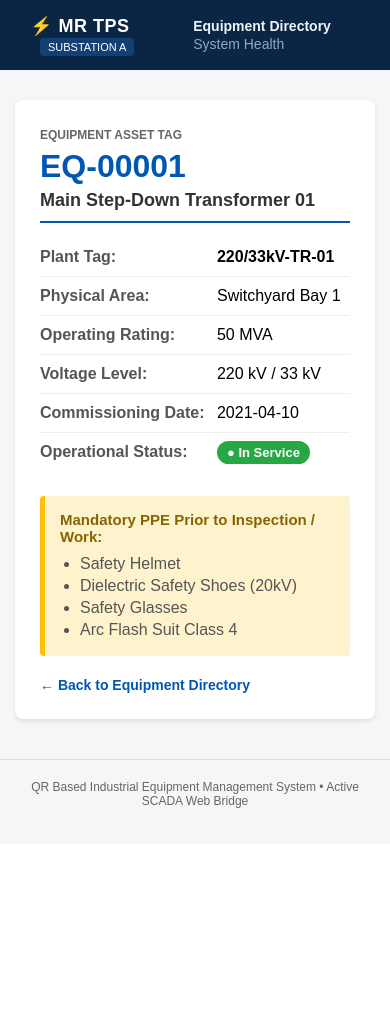
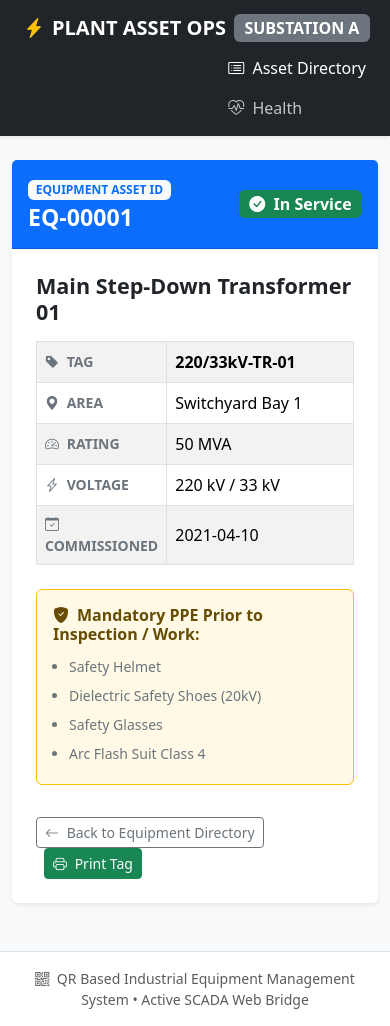
Before and after one commit to gpatel1806/TPS-QR-environment, a Flask app: page /equipment/EQ-00001 in a window 390 px wide. Before the commit the page ends 808 px from the top, so only its background shows below. Run offline with Flask 3, Linux system fonts and the light colour scheme.

Commit message:
fix: optimize equipment table for narrow mobile viewports and add print button

```diff
--- a/templates/base.html
+++ b/templates/base.html
@@ -4,32 +4,44 @@
     <meta charset="UTF-8">
     <meta name="viewport" content="width=device-width, initial-scale=1.0">
     <title>{% block title %}Plant Equipment System{% endblock %}</title>
+
+    <!-- Bootstrap 5 CSS via CDN -->
+    <link href="https://cdn.jsdelivr.net/npm/bootstrap@5.3.3/dist/css/bootstrap.min.css" rel="stylesheet">
+
+    <!-- Bootstrap Icons via CDN -->
+    <link rel="stylesheet" href="https://cdn.jsdelivr.net/npm/bootstrap-icons@1.11.3/font/bootstrap-icons.min.css">
 </head>
-<body style="font-family: Arial, sans-serif; margin: 0; padding: 0; background-color: #f4f6f8;">
+<body class="bg-light d-flex flex-column min-vh-100">
 
-    <!-- Plant Top Navigation Bar -->
-    <nav style="background-color: #0b2545; padding: 15px 30px; display: flex; justify-content: space-between; align-items: center; color: white;">
-        <div>
-            <span style="font-size: 18px; font-weight: bold; letter-spacing: 0.5px;">⚡ MR TPS </span>
-            <span style="font-size: 11px; background-color: #134074; padding: 3px 8px; border-radius: 4px; margin-left: 10px;">SUBSTATION A</span>
-        </div>
-        <div>
-            <a href="/" style="color: #eef4f8; text-decoration: none; font-size: 14px; margin-left: 20px; font-weight: bold;">Equipment Directory</a>
-            <a href="/health" style="color: #8da9c4; text-decoration: none; font-size: 14px; margin-left: 20px;">System Health</a>
+    <!-- Industrial Top Navigation Bar -->
+    <nav class="navbar navbar-expand-lg navbar-dark bg-dark shadow-sm">
+        <div class="container-fluid px-4">
+            <a class="navbar-brand fw-bold text-uppercase d-flex align-items-center" href="/">
+                <i class="bi bi-lightning-charge-fill text-warning me-2"></i>
+                Plant Asset Ops
+                <span class="badge bg-secondary ms-2 fs-6">Substation A</span>
+            </a>
+            <div class="navbar-nav ms-auto">
+                <a class="nav-link active" href="/"><i class="bi bi-card-list me-1"></i> Asset Directory</a>
+                <a class="nav-link text-light opacity-75" href="/health"><i class="bi bi-heart-pulse me-1"></i> Health</a>
+            </div>
         </div>
     </nav>
 
-    <!-- Main Dynamic Content Bay -->
-    <main style="max-width: 800px; margin: 30px auto; padding: 0 15px;">
+    <!-- Main Container -->
+    <main class="container my-4 flex-grow-1">
         {% block content %}
-        <!-- Child pages inject their content here -->
         {% endblock %}
     </main>
 
-    <!-- Global Footer -->
-    <footer style="text-align: center; padding: 20px; color: #666; font-size: 12px; margin-top: 40px; border-top: 1px solid #ddd;">
-        QR Based Industrial Equipment Management System &bull; Active SCADA Web Bridge
+    <!-- Industrial Footer -->
+    <footer class="bg-white border-top text-center py-3 text-muted small">
+        <div class="container">
+            <i class="bi bi-qr-code me-1"></i> QR Based Industrial Equipment Management System &bull; Active SCADA Web Bridge
+        </div>
     </footer>
 
+    <!-- Bootstrap Bundle with Popper (JavaScript for interactive components) -->
+    <script src="https://cdn.jsdelivr.net/npm/bootstrap@5.3.3/dist/js/bootstrap.bundle.min.js"></script>
 </body>
 </html>
--- a/templates/equipment.html
+++ b/templates/equipment.html
@@ -5,84 +5,98 @@
 {% endblock %}
 
 {% block content %}
-<div style="background: white; padding: 25px; border-radius: 8px; box-shadow: 0 2px 4px rgba(0,0,0,0.1);">
+<div class="row justify-content-center">
+    <div class="col-lg-8 col-md-10 col-12">
 
-    <!-- Header Section -->
-    <div style="border-bottom: 2px solid #0056b3; padding-bottom: 10px; margin-bottom: 15px;">
-        <span style="font-size: 12px; font-weight: bold; color: #666; text-transform: uppercase;">Equipment Asset Tag</span>
-        <h1 style="margin: 5px 0; color: #0056b3;">{{ equipment_id }}</h1>
-        <h2 style="margin: 0; font-size: 18px; color: #333;">{{ equipment.name }}</h2>
+        <!-- Critical Warning Alert if Tripped/Breakdown -->
+        {% if equipment.status == "Breakdown" %}
+        <div class="alert alert-danger d-flex align-items-center shadow-sm" role="alert">
+            <i class="bi bi-exclamation-triangle-fill fs-3 me-3"></i>
+            <div>
+                <h5 class="alert-heading mb-1 fw-bold">CRITICAL WARNING: ASSET LOCKED OUT</h5>
+                <p class="mb-0 small">This unit is in an unscheduled breakdown condition. Do not energize or operate without clearance from the Electrical Safety Officer.</p>
             </div>
-
-    <!-- Critical Warning Banner for Breakdown -->
-    {% if equipment.status == "Breakdown" %}
-        <div style="background-color: #dc3545; color: white; padding: 12px; border-radius: 4px; margin-bottom: 15px; font-weight: bold;">
-            CRITICAL WARNING: Equipment is locked out due to an unscheduled breakdown. Do not energize.
         </div>
         {% endif %}
 
-    <!-- Specifications Table -->
-    <table style="width: 100%; border-collapse: collapse; text-align: left;">
-        <tr style="border-bottom: 1px solid #eee;">
-            <th style="padding: 10px 0; color: #555;">Plant Tag:</th>
-            <td style="padding: 10px 0; font-weight: bold;">{{ equipment.tag }}</td>
-        </tr>
-        <tr style="border-bottom: 1px solid #eee;">
-            <th style="padding: 10px 0; color: #555;">Physical Area:</th>
-            <td style="padding: 10px 0;">{{ equipment.area }}</td>
-        </tr>
-        <tr style="border-bottom: 1px solid #eee;">
-            <th style="padding: 10px 0; color: #555;">Operating Rating:</th>
-            <td style="padding: 10px 0;">{{ equipment.rating }}</td>
-        </tr>
-        <tr style="border-bottom: 1px solid #eee;">
-            <th style="padding: 10px 0; color: #555;">Voltage Level:</th>
-            <td style="padding: 10px 0;">{{ equipment.voltage }}</td>
-        </tr>
-        <tr style="border-bottom: 1px solid #eee;">
-            <th style="padding: 10px 0; color: #555;">Commissioning Date:</th>
-            <td style="padding: 10px 0;">{{ equipment.commission_date }}</td>
+        <!-- Equipment Specification Card -->
+        <div class="card shadow-sm border-0 mb-4">
+            <div class="card-header bg-primary text-white py-3">
+                <div class="d-flex justify-content-between align-items-center">
+                    <div>
+                        <span class="badge bg-light text-primary text-uppercase mb-1">Equipment Asset ID</span>
+                        <h3 class="mb-0 fw-bold">{{ equipment_id }}</h3>
+                    </div>
+                    <div>
+                        <!-- Dynamic Status Badge -->
+                        {% if equipment.status == "In Service" %}
+                            <span class="badge bg-success fs-6"><i class="bi bi-check-circle-fill me-1"></i> In Service</span>
+                        {% elif equipment.status == "Under Maintenance" %}
+                            <span class="badge bg-warning text-dark fs-6"><i class="bi bi-wrench-adjustable me-1"></i> Maintenance</span>
+                        {% elif equipment.status == "Breakdown" %}
+                            <span class="badge bg-danger fs-6"><i class="bi bi-x-octagon-fill me-1"></i> Breakdown</span>
+                        {% else %}
+                            <span class="badge bg-secondary fs-6">{{ equipment.status }}</span>
+                        {% endif %}
+                    </div>
+                </div>
+            </div>
+
+            <div class="card-body p-4">
+                <h4 class="card-title text-dark fw-bold mb-3">{{ equipment.name }}</h4>
+
+                <!-- Technical Specification Table -->
+                <div class="table-responsive">
+    <table class="table table-striped table-bordered align-middle mb-0">
+        <tbody>
+            <tr>
+                <th class="text-secondary small text-uppercase" style="width: 40%;"><i class="bi bi-tag-fill me-1"></i> Tag</th>
+                <td class="fw-bold">{{ equipment.tag }}</td>
             </tr>
             <tr>
-            <th style="padding: 10px 0; color: #555;">Operational Status:</th>
-            <td style="padding: 10px 0;">
-                {% if equipment.status == "In Service" %}
-                    <span style="background-color: #28a745; color: white; padding: 4px 10px; border-radius: 12px; font-size: 13px; font-weight: bold;">
-                        ● In Service
-                    </span>
-                {% elif equipment.status == "Under Maintenance" %}
-                    <span style="background-color: #ffc107; color: #333; padding: 4px 10px; border-radius: 12px; font-size: 13px; font-weight: bold;">
-                        ▲ Under Maintenance
-                    </span>
-                {% elif equipment.status == "Breakdown" %}
-                    <span style="background-color: #dc3545; color: white; padding: 4px 10px; border-radius: 12px; font-size: 13px; font-weight: bold;">
-                        ■ Breakdown / Tripped
-                    </span>
-                {% else %}
-                    <span style="background-color: #6c757d; color: white; padding: 4px 10px; border-radius: 12px; font-size: 13px; font-weight: bold;">
-                        {{ equipment.status }}
-                    </span>
-                {% endif %}
-            </td>
+                <th class="text-secondary small text-uppercase"><i class="bi bi-geo-alt-fill me-1"></i> Area</th>
+                <td>{{ equipment.area }}</td>
             </tr>
+            <tr>
+                <th class="text-secondary small text-uppercase"><i class="bi bi-speedometer2 me-1"></i> Rating</th>
+                <td>{{ equipment.rating }}</td>
+            </tr>
+            <tr>
+                <th class="text-secondary small text-uppercase"><i class="bi bi-lightning-charge me-1"></i> Voltage</th>
+                <td>{{ equipment.voltage }}</td>
+            </tr>
+            <tr>
+                <th class="text-secondary small text-uppercase"><i class="bi bi-calendar-check me-1"></i> Commissioned</th>
+                <td>{{ equipment.commission_date }}</td>
+            </tr>
+        </tbody>
     </table>
+</div>
 
-    <!-- Mandatory Safety & PPE List -->
-    <div style="margin-top: 25px; padding: 15px; background-color: #fff3cd; border-left: 5px solid #ffc107; border-radius: 4px;">
-        <h3 style="margin-top: 0; margin-bottom: 8px; font-size: 15px; color: #856404;">
-            Mandatory PPE Prior to Inspection / Work:
-        </h3>
-        <ul style="margin: 0; padding-left: 20px; color: #555;">
+                <!-- Mandatory PPE Section -->
+                <div class="card border-warning bg-warning bg-opacity-10 mt-4">
+                    <div class="card-body">
+                        <h6 class="card-title text-warning-emphasis fw-bold mb-2">
+                            <i class="bi bi-shield-fill-check me-2"></i>Mandatory PPE Prior to Inspection / Work:
+                        </h6>
+                        <ul class="mb-0 ps-3 small text-secondary">
                             {% for ppe in equipment.ppe_required %}
-                <li style="padding: 2px 0;">{{ ppe }}</li>
+                                <li class="py-1">{{ ppe }}</li>
                             {% endfor %}
                         </ul>
                     </div>
+                </div>
 
-    <!-- Back to Directory Link -->
-    <div style="margin-top: 20px;">
-        <a href="/" style="color: #0056b3; text-decoration: none; font-size: 14px; font-weight: bold;">&larr; Back to Equipment Directory</a>
+                <!-- Action Button Link -->
+                <div class="mt-4 pt-2">
+                    <a href="/" class="btn btn-outline-secondary btn-sm">
+                        <i class="bi bi-arrow-left me-1"></i> Back to Equipment Directory
+                    </a>
+                    <button class="btn btn-success btn-sm ms-2"><i class="bi bi-printer me-1"></i> Print Tag</button>
+                </div>
+            </div>
         </div>
 
     </div>
+</div>
 {% endblock %}
```
Also changed, not shown: templates/index.html (+33 -30 lines). Lines whose indentation alone changed are shown as unchanged.
